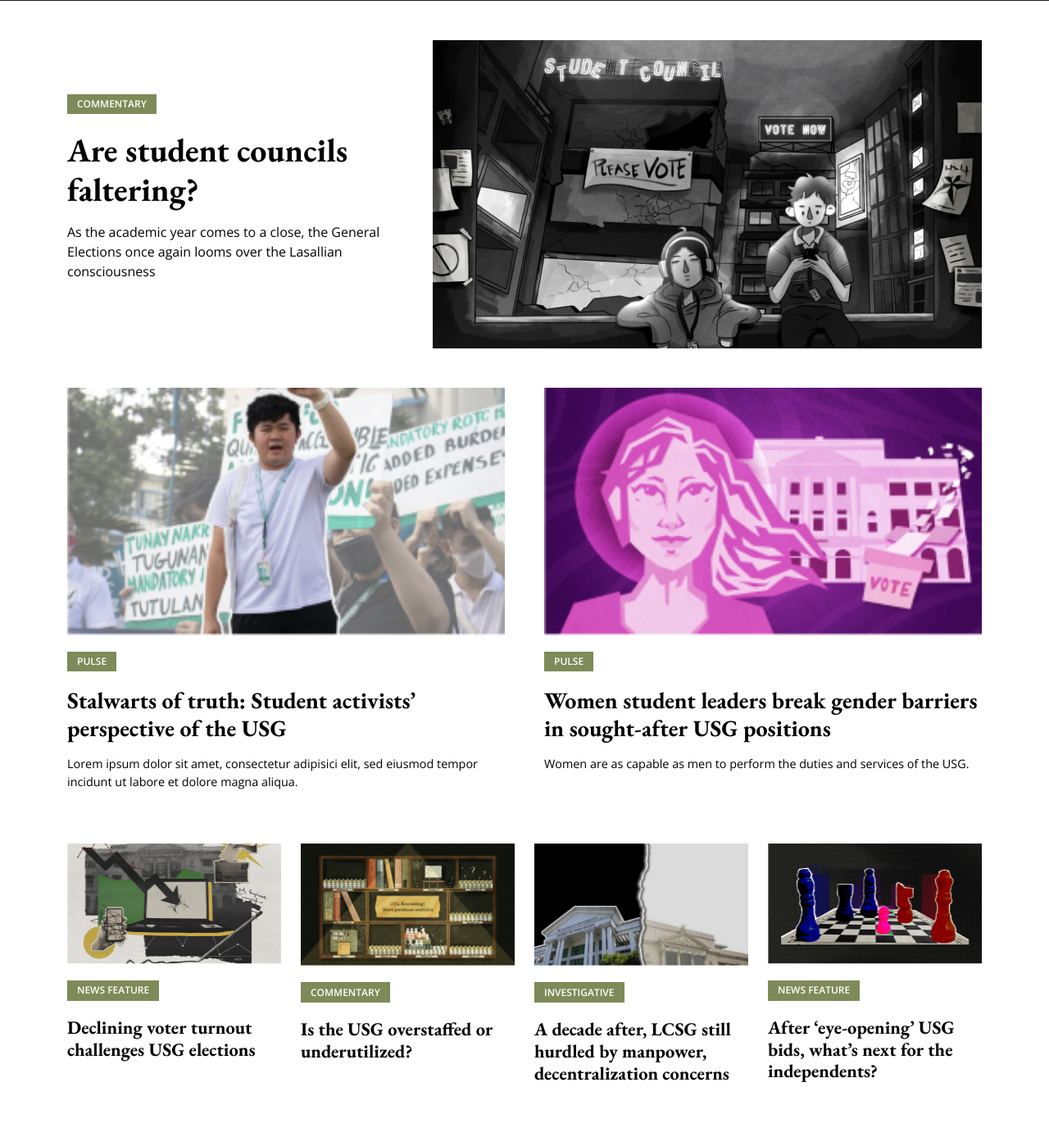
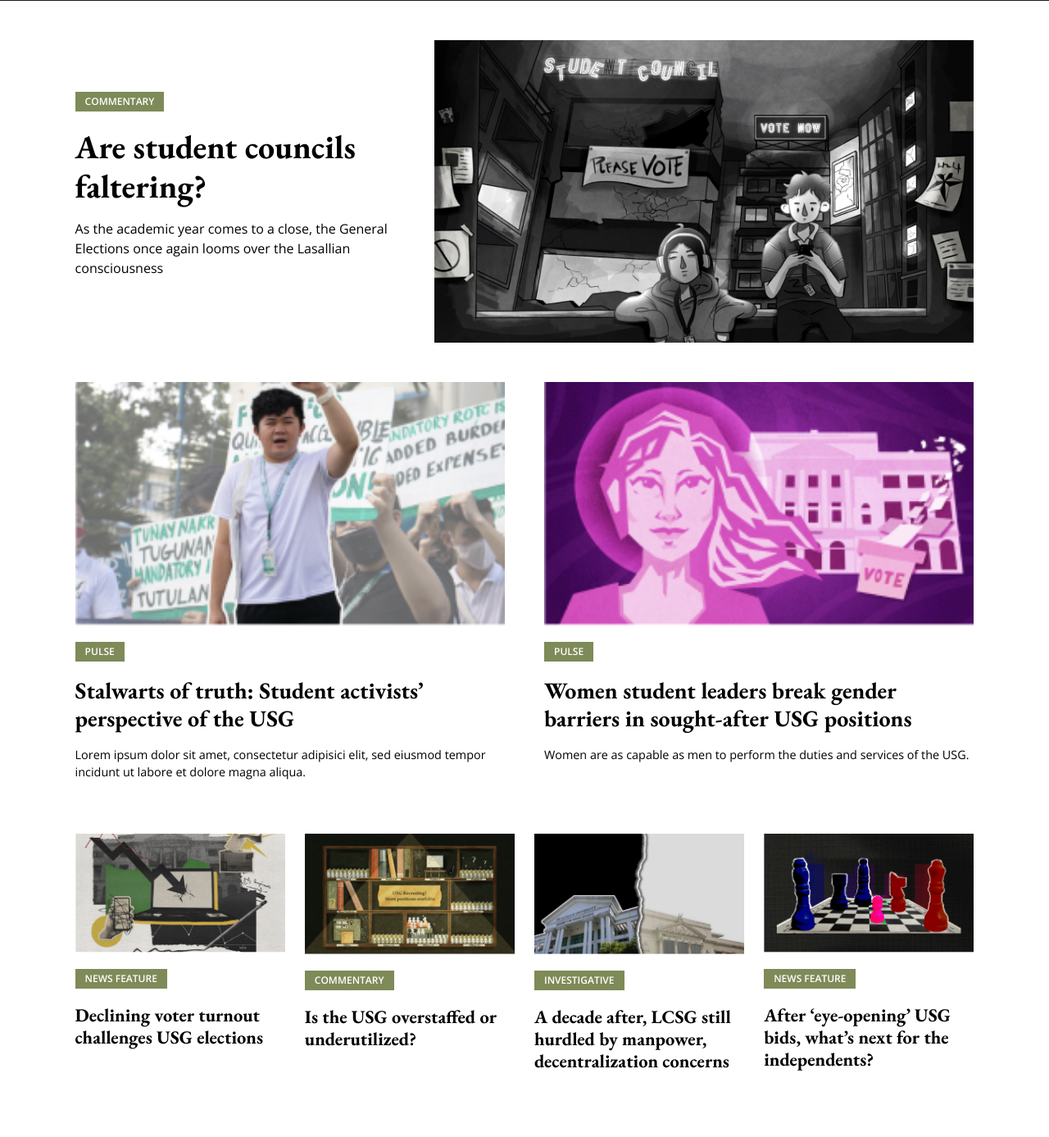
Before and after one commit to thelasallian/ge2023, a PHP site: page / in a window 1280 px wide. Shown: the part 799-2186 px from the top of the page at 82% size. After the commit the page ends 2105 px from the top, so only its background shows below. Run offline with PHP 8.4, Linux system fonts and the light colour scheme.

Commit message:
Added more side padding for containers

```diff
--- a/css/all-pages.css
+++ b/css/all-pages.css
@@ -35,6 +35,11 @@ h6 {
     font-weight: bold;
 }
 
+.container {
+    padding-right: calc(var(--bs-gutter-x) * .9);
+    padding-left: calc(var(--bs-gutter-x) * .9);
+}
+
 /* Buttons */
 
 .button {
```
